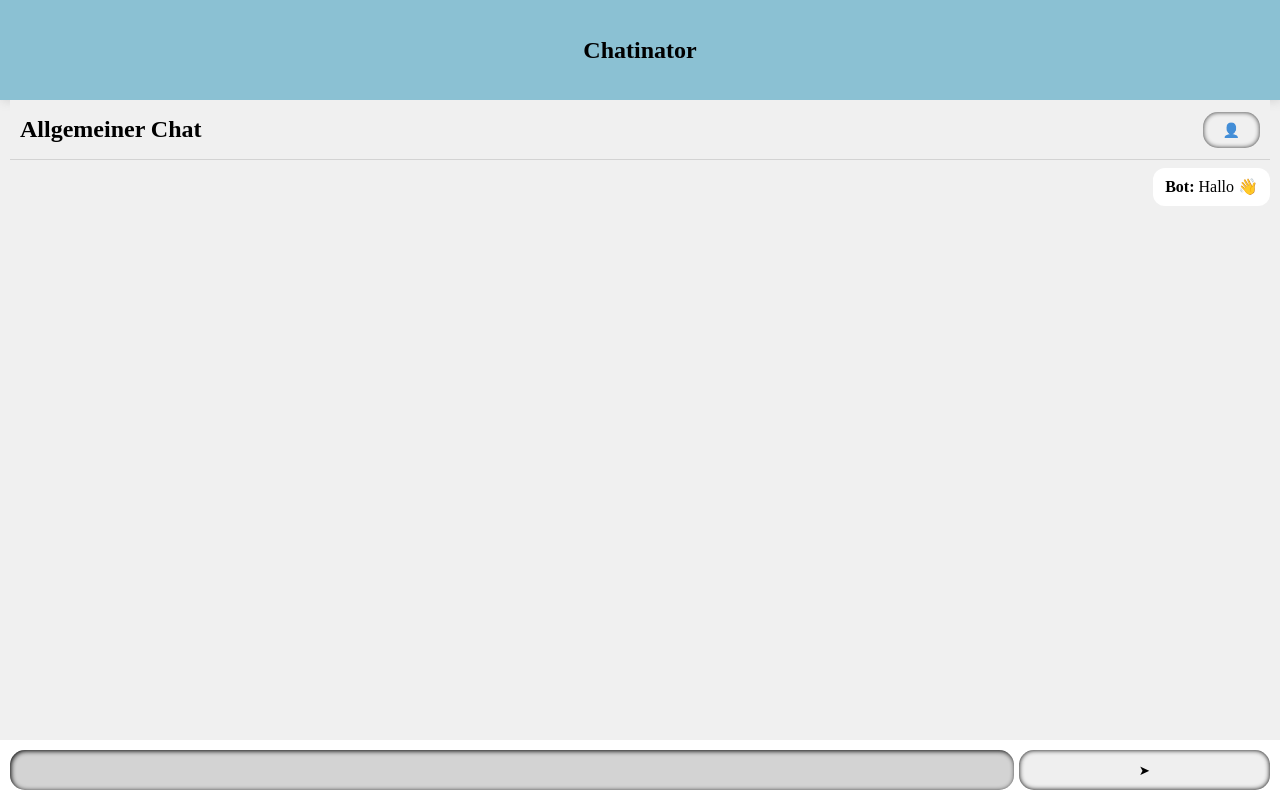
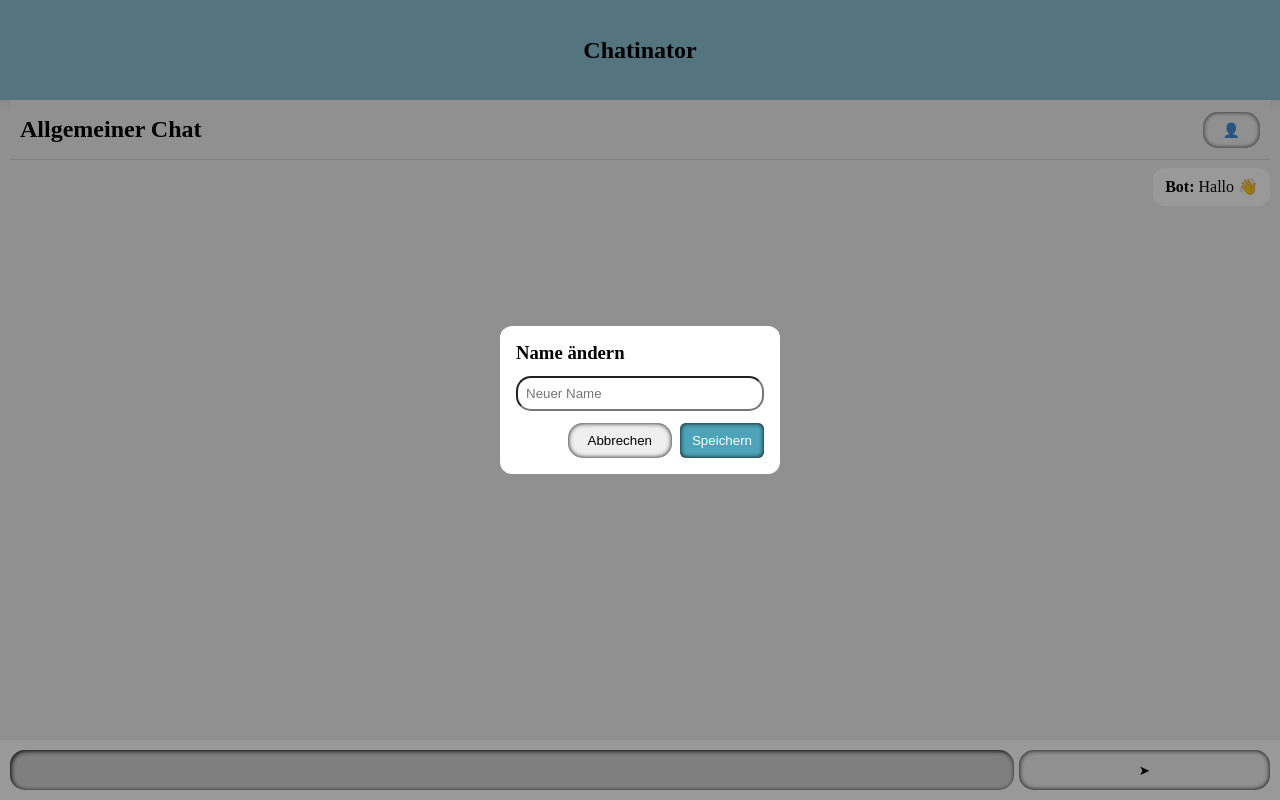
Before and after one commit to ManuelMannhold/ng-chat, an Angular app: page /chat in a window 1280 px wide. Both pictures are taken after a click on the button "Name ändern". Built offline with nearby package versions, Linux system fonts and the light colour scheme.

Commit message:
fix bug with change name

```diff
--- a/src/app/core/chat/chat-room/chat-room.html
+++ b/src/app/core/chat/chat-room/chat-room.html
@@ -25,3 +25,21 @@
     </form>
   </div>
 </section>
+
+<!-- Modal -->
+@if(showNameModal) {
+<div class="modal-backdrop" (click)="closeNameModal()"></div>
+<div class="name-modal">
+  <h3>Name ändern</h3>
+  <input
+    type="text"
+    [(ngModel)]="tempUserName"
+    placeholder="Neuer Name"
+    (keyup.enter)="saveName()"
+  />
+  <div class="modal-actions">
+    <button (click)="closeNameModal()">Abbrechen</button>
+    <button class="primary" (click)="saveName()">Speichern</button>
+  </div>
+</div>
+}
```
